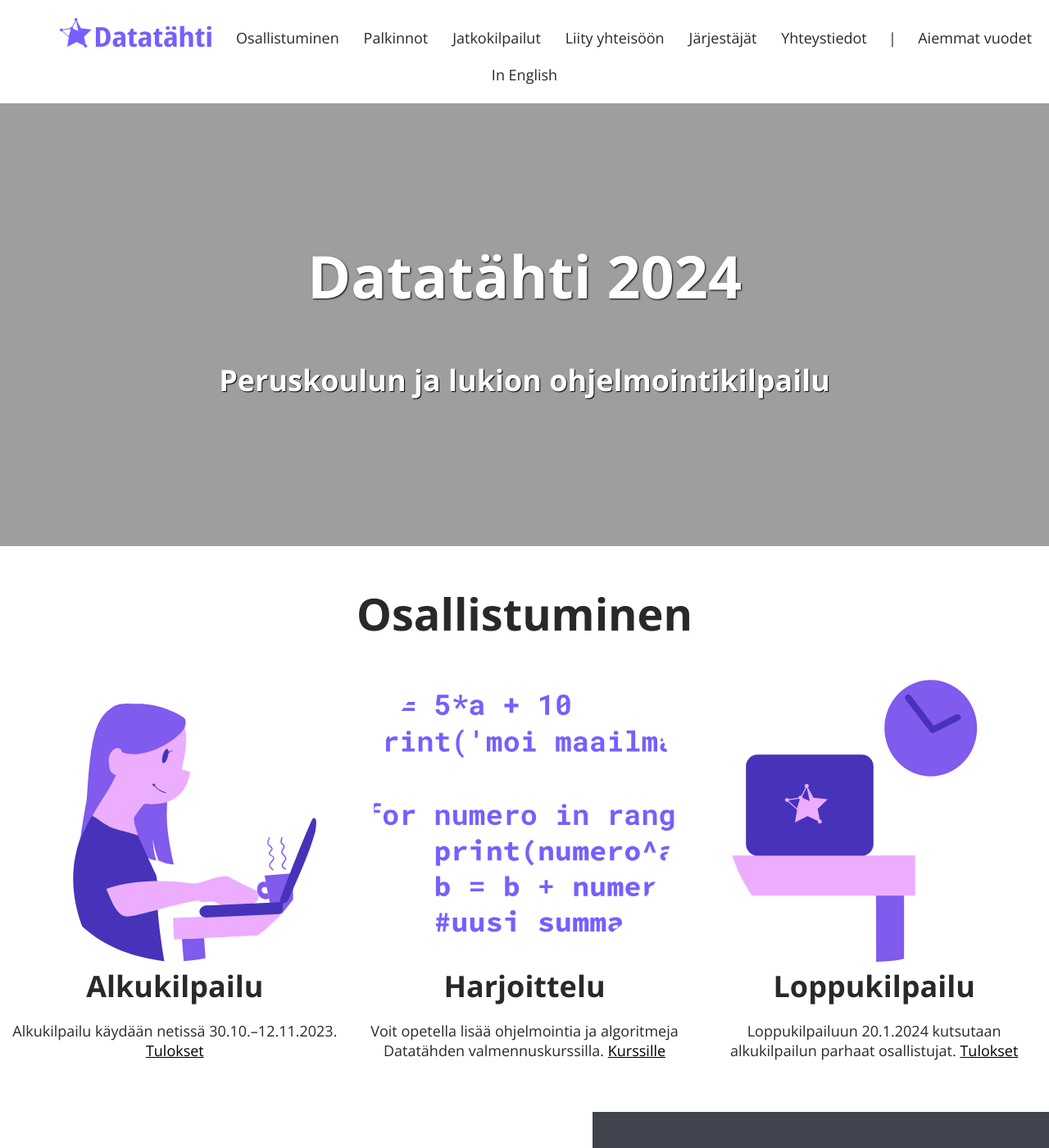
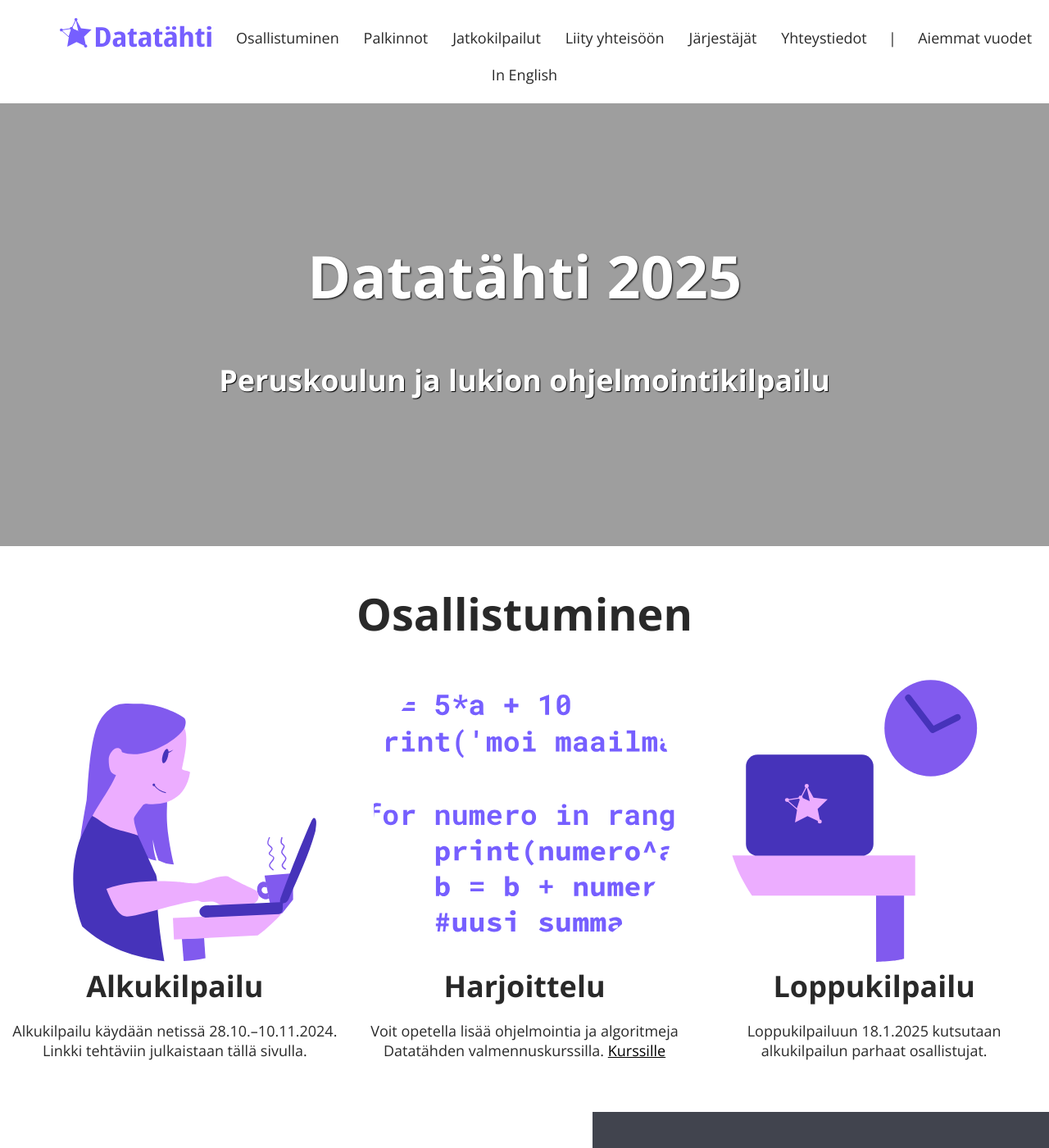
Before and after one commit to kisakoodaus/datatahti.fi, a Jekyll site: the page built from index.html, in a window 1280 px wide and 1400 px high. Shown: the whole window at 82% size. Built offline with Jekyll 4.4.1, drawn with Linux system fonts in a browser that asks for light colours.

Commit message:
Päivämäärät 2025

```diff
--- a/index.html
+++ b/index.html
@@ -2,7 +2,7 @@
 layout: base
 ---
     <div class="header">
- <h1>Data&shy;tähti 2024</h1>
+ <h1>Data&shy;tähti 2025</h1>
     <h2>Peruskoulun ja lukion ohjelmointi&shy;kilpailu</h2>
 </div>
     <div class="entry" id="osallistuminen">
@@ -18,7 +18,7 @@
         <div class="img-box">
             <img src="{% link assets/img/alkukilpailu.svg %}" /><br />
             <h3>Alkukilpailu</h3>
-            <p>Alkukilpailu käydään netissä 30.10.–12.11.2023. <a href="alku24">Tulokset</a></p>
+            <p>Alkukilpailu käydään netissä 28.10.–10.11.2024. Linkki tehtäviin julkaistaan tällä sivulla. <!--<a href="alku24">Tulokset</a>--></p>
         </div>
 
         <div class="img-box">
@@ -31,7 +31,7 @@
         <div class="img-box">
             <img src="{% link assets/img/loppukilpailu.svg %}" /><br />
             <h3>Loppukilpailu</h3>
-            <p>Loppukilpailuun 20.1.2024 kutsutaan alkukilpailun parhaat osallistujat. <a href="loppu24">Tulokset</a></p>
+            <p>Loppukilpailuun 18.1.2025 kutsutaan alkukilpailun parhaat osallistujat. <!--<a href="loppu24">Tulokset</a>--></p>
         </div>
     </div>
 </div>
```
